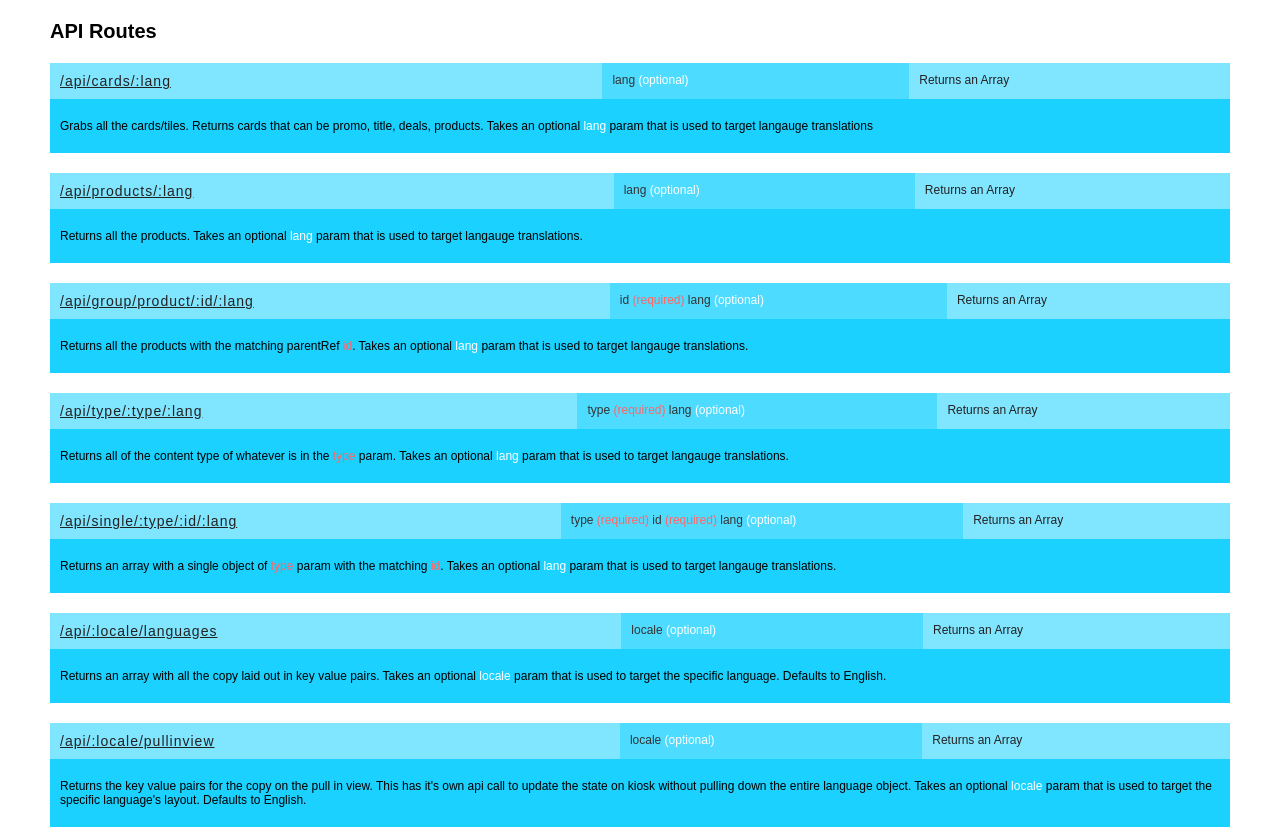
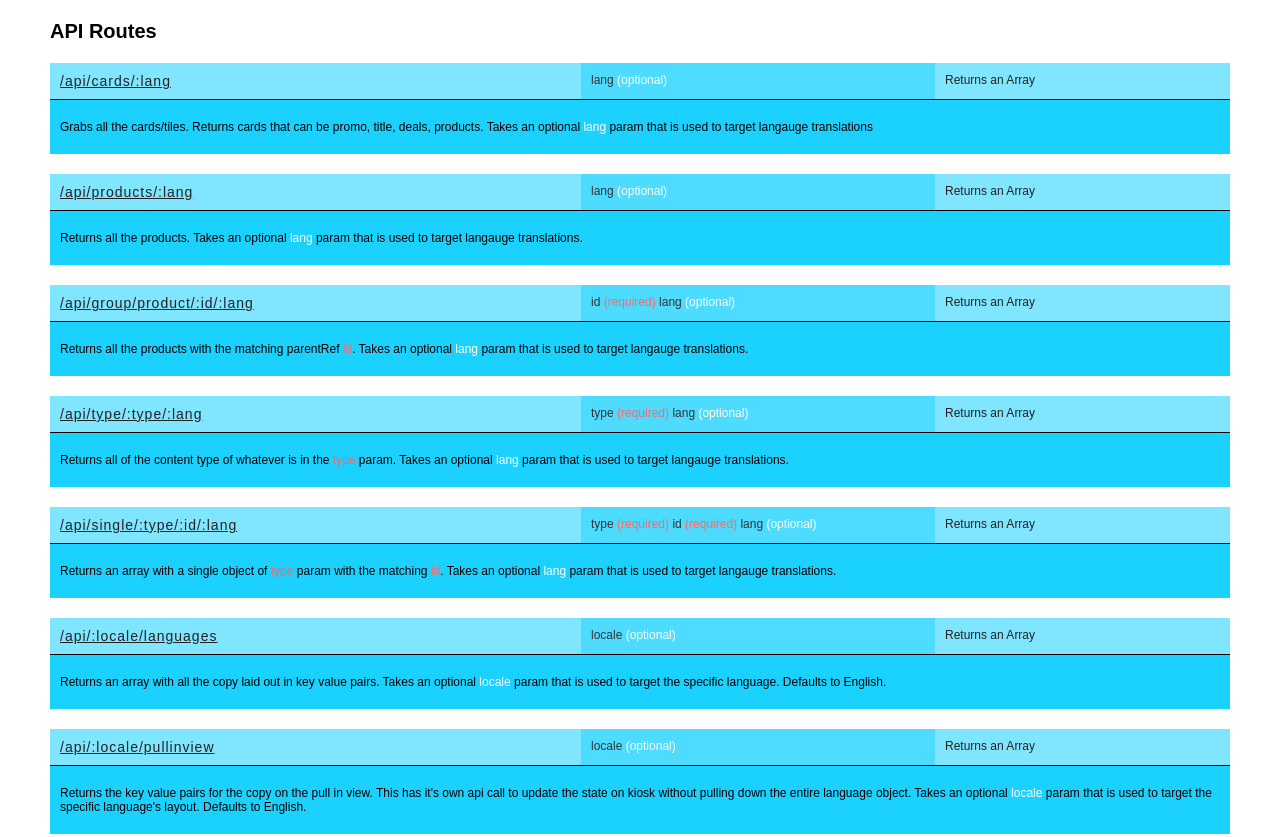
Before and after one commit to chau-method/contentful-serv, a website: page index.html in a window 1280 px wide. Shown: the top 837 px of the page. Drawn offline with Linux system fonts and the light colour scheme.

Commit message:
cleaned up styles

```diff
--- a/public/styles.css
+++ b/public/styles.css
@@ -30,19 +30,21 @@ h1 {
 }
 
 .route-holder a {
-  flex-grow: 2;
   background-color: #80e5ff;
   padding: 1rem;
   color: #222;
   letter-spacing: 0.1rem;
+  width: 45%;
+  box-sizing: border-box;
 }
 
 .params {
-  flex-grow: 1;
   background-color: #4ddbff;
   color: #333;
   padding: 1rem;
   font-size: 1.2rem;
+  width: 30%;
+  box-sizing: border-box;
 }
 
 .params span {
@@ -54,11 +56,13 @@ h1 {
 }
 
 .return {
-  flex-grow: 1;
   background-color: #80e5ff;
   color: #222;
   padding: 1rem;
   font-size: 1.2rem;
+  margin-left: auto;
+  width: 25%;
+  box-sizing: border-box;
 }
 
 .description {
@@ -66,6 +70,7 @@ h1 {
   padding: 2rem 1rem;
   font-size: 1.2rem;
   background-color: #1ad1ff;
+  border-top: 1px solid #000;
 }
 
 .description .required {
```
